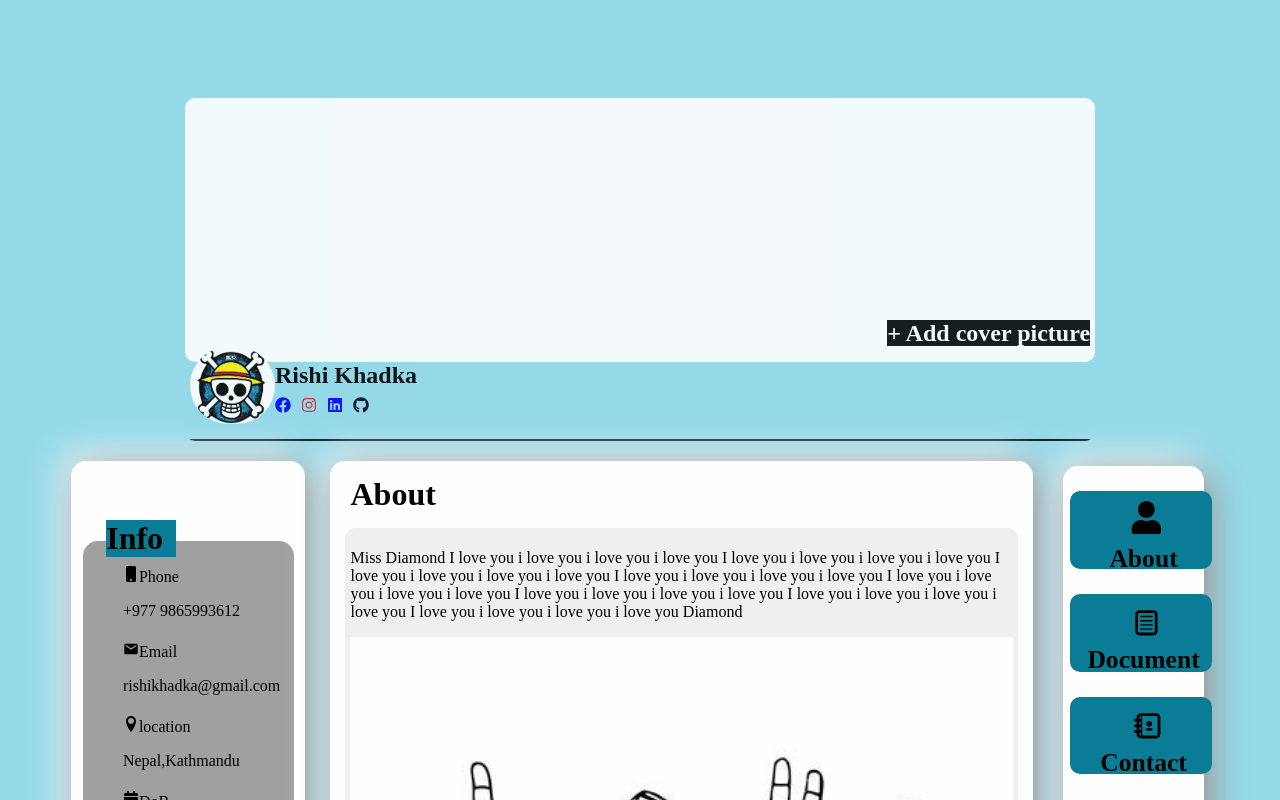
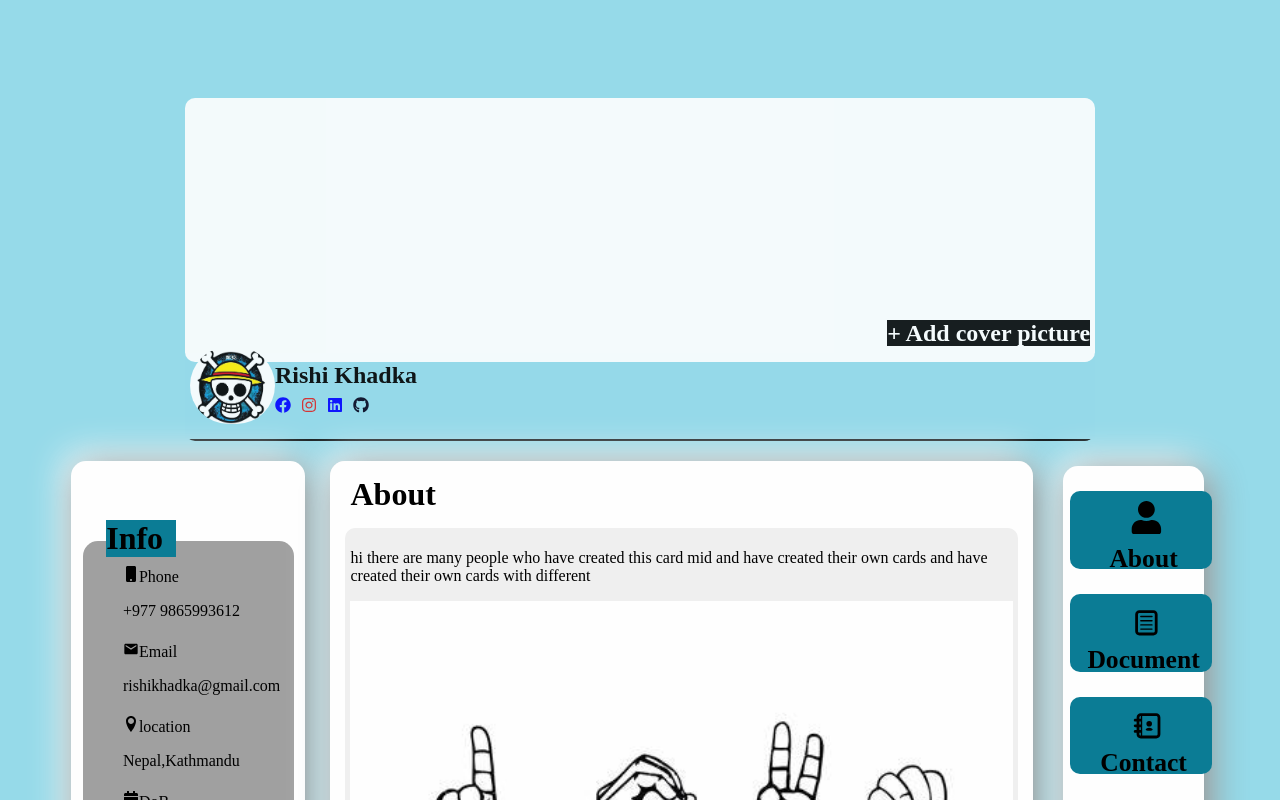
Before and after one commit to Rishikdk/Portfilo, a React (Vite) app in the folder Rishi_portfilo/: page / in a window 1280 px wide. Shown: the top 800 px of the page. Built offline with nearby package versions, Linux system fonts and the light colour scheme.

Commit message:
comment change

```diff
--- a/Rishi_portfilo/src/assets/components/card_mid.jsx
+++ b/Rishi_portfilo/src/assets/components/card_mid.jsx
@@ -12,12 +12,9 @@ class CardMid extends React.Component {
           </div>
           <div className="contain">
             <p>
-              Miss Diamond I love you i love you i love you i love you I love
-              you i love you i love you i love you I love you i love you i love
-              you i love you I love you i love you i love you i love you I love
-              you i love you i love you i love you I love you i love you i love
-              you i love you I love you i love you i love you i love you I love
-              you i love you i love you i love you Diamond
+              hi there are many people who have created this card mid and have
+              created their own cards and have created their own cards with
+              different
             </p>
             <img img src={Profile}></img>
           </div>
```
